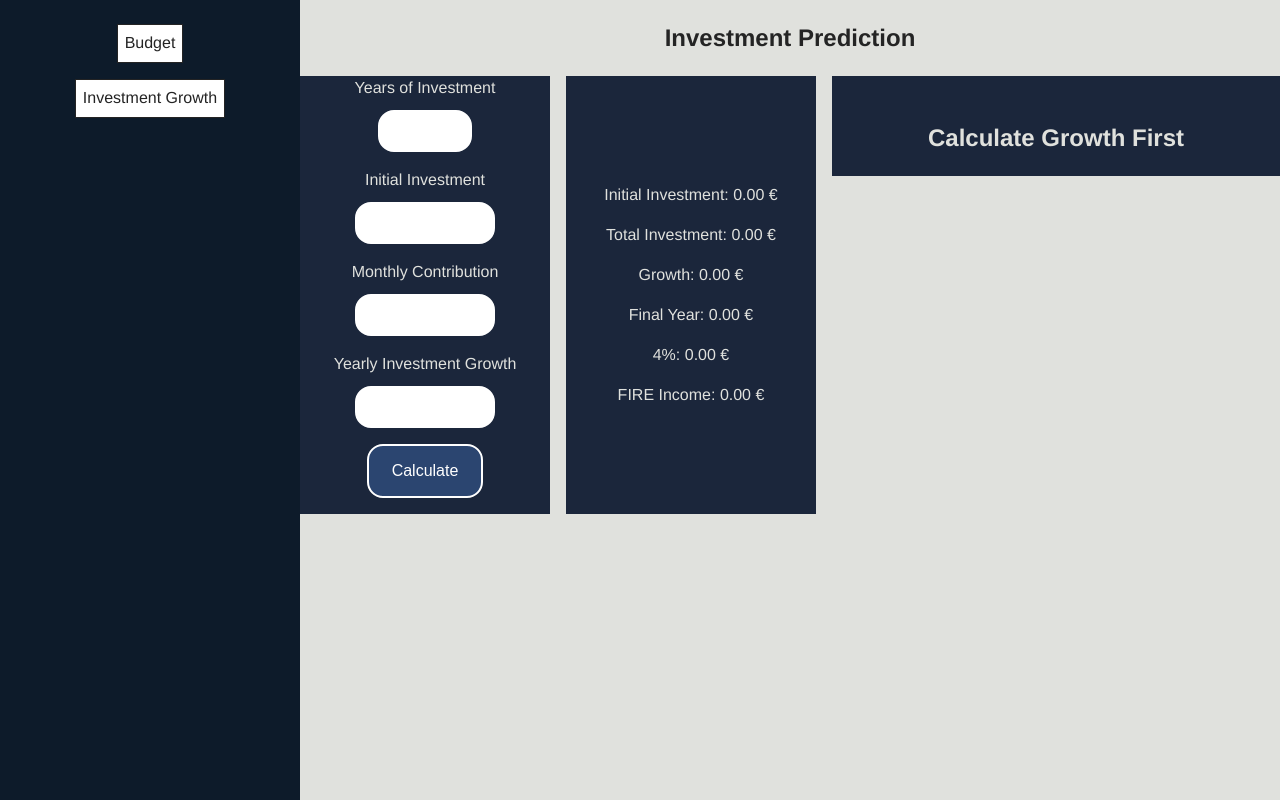
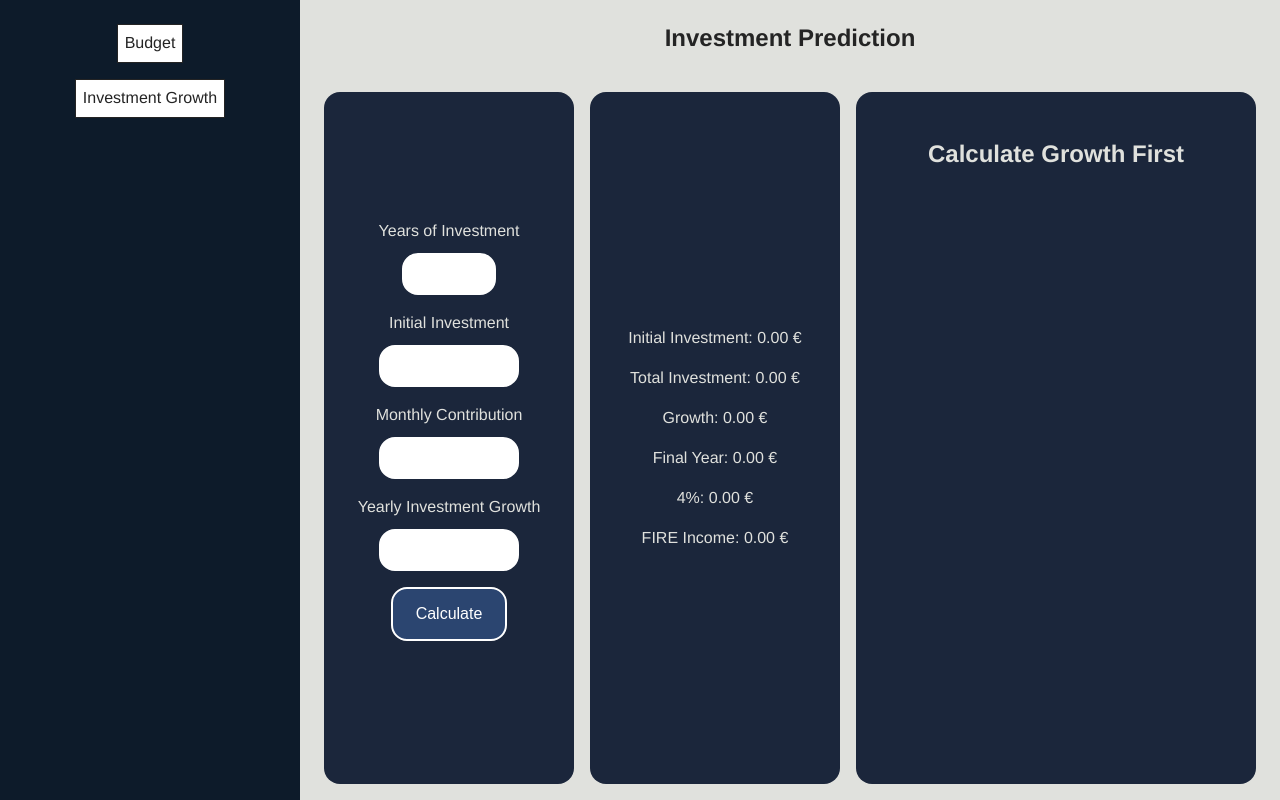
Before and after one commit to andrebarros7201/expense-tracker, a React (Vite) app: page /investment in a window 1280 px wide. Built offline with nearby package versions, Linux system fonts and the light colour scheme.

Commit message:
update root height and width and components

```diff
--- a/src/App.css
+++ b/src/App.css
@@ -1,5 +1,6 @@
 #root {
-  max-width: 1280px;
+  width: 100vw;
+  height: 100vh;
   text-align: center;
   box-sizing: border-box;
 }
@@ -12,8 +13,8 @@ body {
 }
 
 .app {
-  width: 100vw;
-  height: 100vh;
+  width: 100%;
+  height: 100%;
   display: grid;
   grid-template-columns: 300px 1fr;
   grid-template-rows: 1fr;
--- a/src/styles/investmentPrediction/investmentPrediction.module.css
+++ b/src/styles/investmentPrediction/investmentPrediction.module.css
@@ -1,41 +1,17 @@
 .prediction-main {
   display: flex;
   flex-flow: column nowrap;
+  height: 100vh;
 
   & > div {
     display: grid;
     grid-template-columns: 1fr 1fr 2fr;
     gap: 1rem;
+    padding: 1rem 1.5rem;
+    height: 100%;
+
+    & > div {
+      height: 100%;
+    }
   }
 }
-
-.left,
-.right {
-  display: flex;
-  flex-flow: row nowrap;
-  justify-content: center;
-  align-items: center;
-  min-width: 250px;
-  flex: 1;
-}
-
-.right {
-  display: flex;
-  flex-flow: column nowrap;
-  justify-content: flex-start;
-  align-items: center;
-
-  & > div {
-    display: flex;
-    flex-flow: column nowrap;
-    align-items: center;
-    overflow: auto;
-    width: 100%;
-  }
-}
-
-.prediction-wrapper-table {
-  display: flex;
-  justify-content: center;
-  box-sizing: border-box;
-}
--- a/src/styles/investmentPrediction/investmentPredictionForm.module.css
+++ b/src/styles/investmentPrediction/investmentPredictionForm.module.css
@@ -4,9 +4,9 @@
   justify-content: center;
   align-items: center;
   min-width: 250px;
-  flex: 1;
   background-color: var(--oxford-blue);
   color: var(--platinum);
+  border-radius: 1rem;
 }
 
 .form-prediction {
--- a/src/styles/investmentPrediction/investmentPredictionResult.module.css
+++ b/src/styles/investmentPrediction/investmentPredictionResult.module.css
@@ -7,4 +7,5 @@
   flex: 1;
   background-color: var(--oxford-blue);
   color: var(--platinum);
+  border-radius: 1rem;
 }
--- a/src/styles/investmentPrediction/investmentPredictionTable.module.css
+++ b/src/styles/investmentPrediction/investmentPredictionTable.module.css
@@ -8,6 +8,8 @@
   min-width: fit-content;
   background-color: var(--oxford-blue);
   color: var(--platinum);
+  border-radius: 1rem;
+  height: 100%;
 }
 
 .table-item {
```
